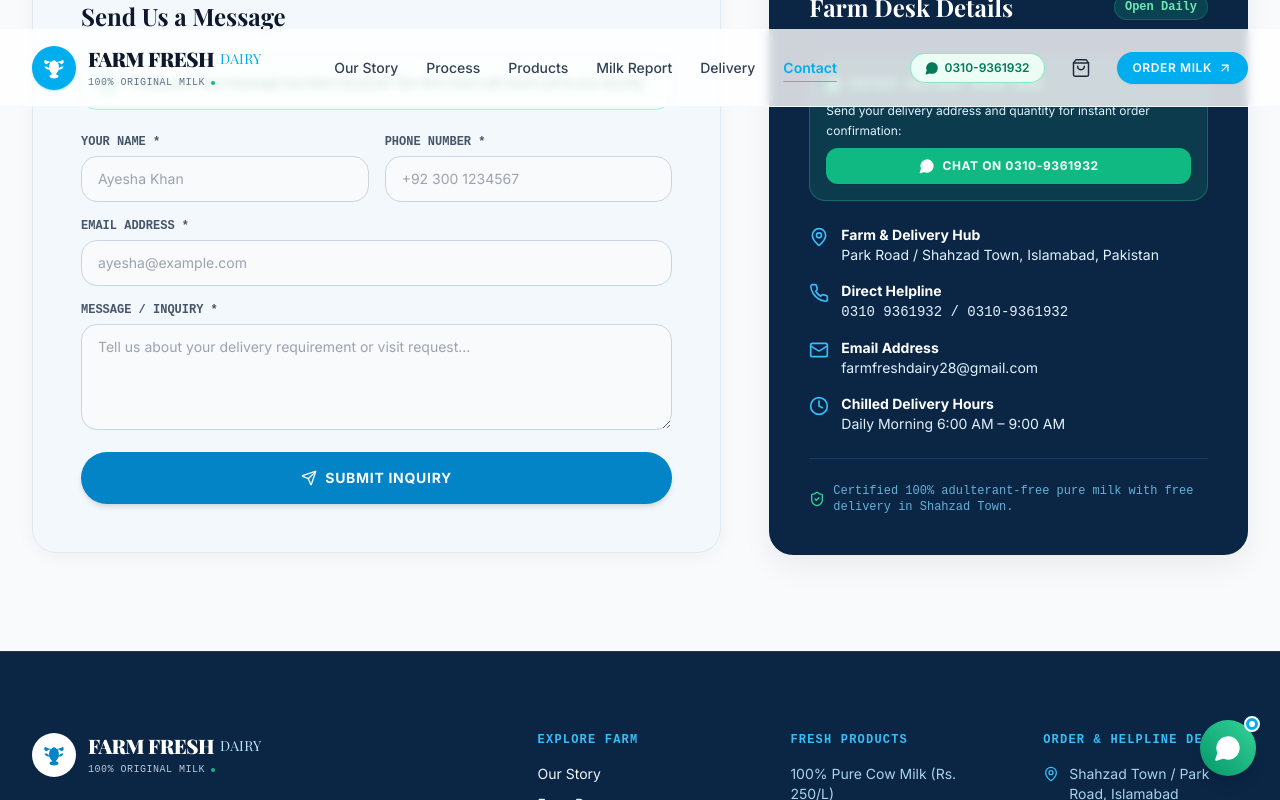
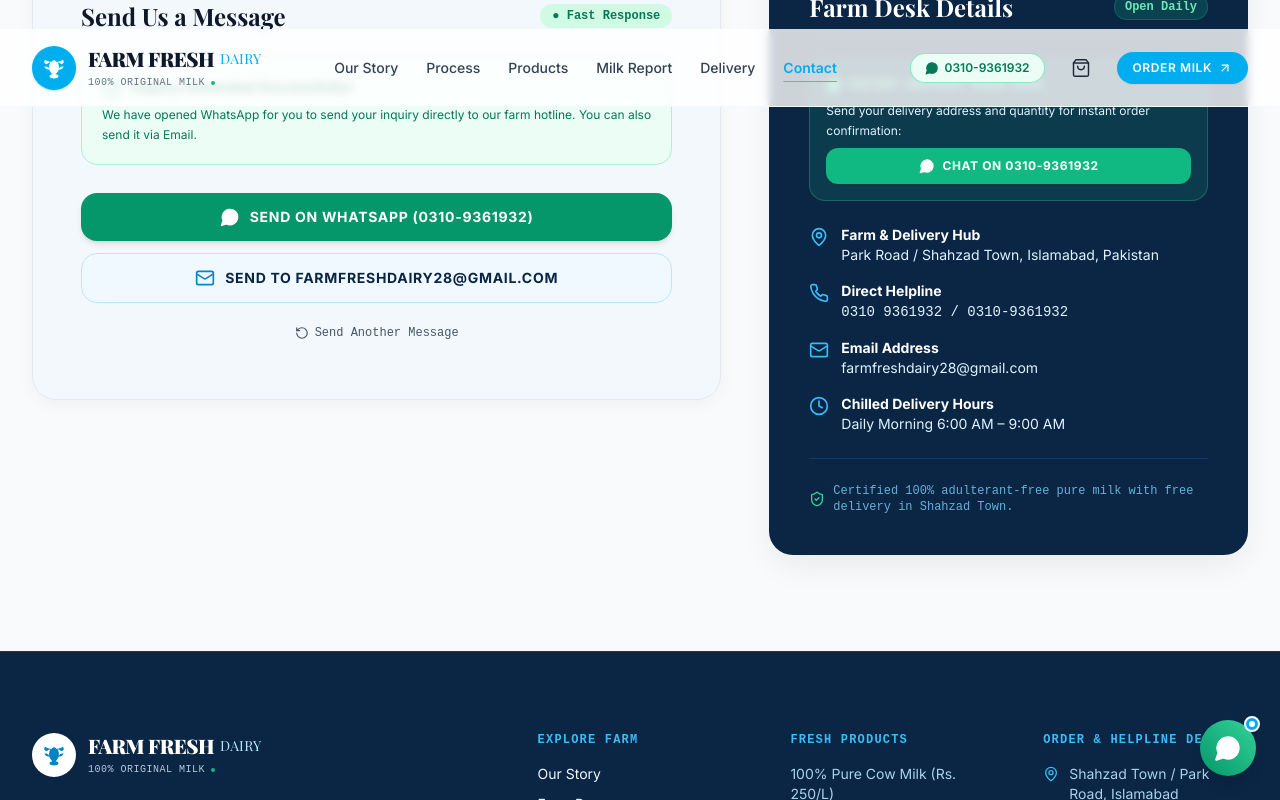
Before and after one commit to farmdairy28/FarmFreshDairy, a Next.js app: page /contact in a window 1280 px wide. Both pictures are taken after typing "Sample", "5551234", "name@example.com", "Sample" into the empty fields and a click on the button "SUBMIT INQUIRY". Shown: the part 446-1246 px from the top of the page. Built offline with nearby package versions, Linux system fonts and the light colour scheme; a web font is replaced by a local one.

Commit message:
Make contact form fully functional with WhatsApp and Email forwarding

```diff
--- a/components/contact/ContactForm.tsx
+++ b/components/contact/ContactForm.tsx
@@ -1,7 +1,7 @@
 'use client';
 
 import React, { useState } from 'react';
-import { Send, CheckCircle2, AlertCircle } from 'lucide-react';
+import { Send, CheckCircle2, AlertCircle, MessageCircle, Mail, RotateCcw, PhoneCall } from 'lucide-react';
 
 export function ContactForm() {
   const [formData, setFormData] = useState({
@@ -13,6 +13,10 @@ export function ContactForm() {
 
   const [isSubmitting, setIsSubmitting] = useState(false);
   const [isSubmitted, setIsSubmitted] = useState(false);
+  const [submittedData, setSubmittedData] = useState<{
+    whatsappUrl: string;
+    mailUrl: string;
+  } | null>(null);
   const [errorMessage, setErrorMessage] = useState('');
 
   const handleSubmit = async (e: React.FormEvent) => {
@@ -21,30 +25,95 @@ export function ContactForm() {
     setErrorMessage('');
 
     try {
-      // Simulate clean submission handling or wire to server action
-      await new Promise((resolve) => setTimeout(resolve, 600));
+      // 1. Build WhatsApp formatted message
+      const whatsappText = `*Farm Fresh Dairy - Customer Inquiry*\n\n` +
+        `👤 *Name:* ${formData.name.trim()}\n` +
+        `📱 *Phone:* ${formData.phone.trim()}\n` +
+        `✉️ *Email:* ${formData.email.trim()}\n` +
+        `💬 *Message:* ${formData.message.trim()}\n\n` +
+        `_Sent via Farm Fresh Dairy Website_`;
+
+      const whatsappUrl = `https://wa.me/923109361932?text=${encodeURIComponent(whatsappText)}`;
+
+      // 2. Build Mailto link
+      const mailSubject = `New Inquiry from ${formData.name.trim()} - Farm Fresh Dairy`;
+      const mailBody = `Customer Name: ${formData.name.trim()}\nPhone: ${formData.phone.trim()}\nEmail: ${formData.email.trim()}\n\nMessage:\n${formData.message.trim()}`;
+      const mailUrl = `mailto:farmfreshdairy28@gmail.com?subject=${encodeURIComponent(mailSubject)}&body=${encodeURIComponent(mailBody)}`;
+
+      // Save submission state
+      setSubmittedData({ whatsappUrl, mailUrl });
       setIsSubmitted(true);
-      setFormData({ name: '', phone: '', email: '', message: '' });
+
+      // Attempt to automatically open WhatsApp in a new tab for seamless UX
+      if (typeof window !== 'undefined') {
+        window.open(whatsappUrl, '_blank', 'noopener,noreferrer');
+      }
     } catch (err: any) {
-      setErrorMessage('Failed to send message. Please try calling our farm helpline.');
+      setErrorMessage('Could not process inquiry. Please message us directly on WhatsApp or call our helpline.');
     } finally {
       setIsSubmitting(false);
     }
   };
 
+  const handleReset = () => {
+    setIsSubmitted(false);
+    setSubmittedData(null);
+    setFormData({ name: '', phone: '', email: '', message: '' });
+  };
+
   return (
     <div className="p-8 sm:p-12 rounded-3xl bg-cream-200/50 border border-earth-200 shadow-soft space-y-6">
+      <div className="flex items-center justify-between">
         <h2 className="font-serif text-2xl font-bold text-earth-900">
           Send Us a Message
         </h2>
+        <span className="text-xs font-mono text-emerald-700 bg-emerald-100 px-3 py-1 rounded-full font-semibold">
+          ● Fast Response
+        </span>
+      </div>
 
-      {isSubmitted && (
-        <div className="p-4 rounded-2xl bg-emerald-50 border border-emerald-200 text-emerald-800 text-xs font-semibold flex items-center gap-3 animate-fade-in">
+      {isSubmitted && submittedData ? (
+        <div className="space-y-5 animate-fade-in">
+          <div className="p-5 rounded-2xl bg-emerald-50 border border-emerald-200 text-emerald-900 space-y-2">
+            <div className="flex items-center gap-2.5 font-bold text-sm text-emerald-800">
               <CheckCircle2 className="w-5 h-5 text-emerald-600 shrink-0" />
-          <span>Thank you! Your message has been received. Our farm team will reach out to you shortly.</span>
+              <span>Inquiry Generated Successfully!</span>
             </div>
-      )}
+            <p className="text-xs text-emerald-700 leading-relaxed">
+              We have opened WhatsApp for you to send your inquiry directly to our farm hotline. You can also send it via Email.
+            </p>
+          </div>
 
+          <div className="space-y-3 pt-2">
+            <a
+              href={submittedData.whatsappUrl}
+              target="_blank"
+              rel="noopener noreferrer"
+              className="w-full py-3.5 px-5 rounded-2xl bg-emerald-600 hover:bg-emerald-700 text-white font-bold text-sm uppercase tracking-wider flex items-center justify-center gap-2.5 shadow-md transition-all"
+            >
+              <MessageCircle className="w-5 h-5 fill-current" />
+              Send on WhatsApp (0310-9361932)
+            </a>
+
+            <a
+              href={submittedData.mailUrl}
+              className="w-full py-3.5 px-5 rounded-2xl bg-farm-100 hover:bg-farm-200 text-farm-900 border border-farm-300 font-bold text-sm uppercase tracking-wider flex items-center justify-center gap-2.5 transition-colors"
+            >
+              <Mail className="w-5 h-5 text-farm-700" />
+              Send to farmfreshdairy28@gmail.com
+            </a>
+
+            <button
+              onClick={handleReset}
+              className="w-full py-2.5 px-4 text-xs font-mono text-earth-600 hover:text-earth-900 flex items-center justify-center gap-1.5 transition-colors"
+            >
+              <RotateCcw className="w-3.5 h-3.5" />
+              Send Another Message
+            </button>
+          </div>
+        </div>
+      ) : (
+        <>
           {errorMessage && (
             <div className="p-4 rounded-2xl bg-red-50 border border-red-200 text-red-700 text-xs font-semibold flex items-center gap-2">
               <AlertCircle className="w-4 h-4 text-red-600 shrink-0" />
@@ -105,7 +174,7 @@ export function ContactForm() {
                 required
                 value={formData.message}
                 onChange={(e) => setFormData({ ...formData, message: e.target.value })}
-            placeholder="Tell us about your delivery requirement or visit request..."
+                placeholder="Tell us about your delivery requirement, monthly subscription, or farm visit..."
                 className="w-full px-4 py-3 rounded-2xl bg-cream-100 border border-earth-300 text-earth-900 text-sm focus:outline-none focus:ring-2 focus:ring-farm-600"
               ></textarea>
             </div>
@@ -116,9 +185,11 @@ export function ContactForm() {
               className="w-full inline-flex items-center justify-center gap-2 py-4 rounded-full bg-farm-700 hover:bg-farm-800 disabled:opacity-50 text-cream-100 font-bold text-sm uppercase tracking-wider transition-colors shadow-md"
             >
               <Send className="w-4 h-4" />
-          {isSubmitting ? 'Submitting Message...' : 'Submit Inquiry'}
+              {isSubmitting ? 'Sending Inquiry...' : 'Submit Inquiry'}
             </button>
           </form>
+        </>
+      )}
     </div>
   );
 }
```
Lines whose indentation alone changed are shown as unchanged.
